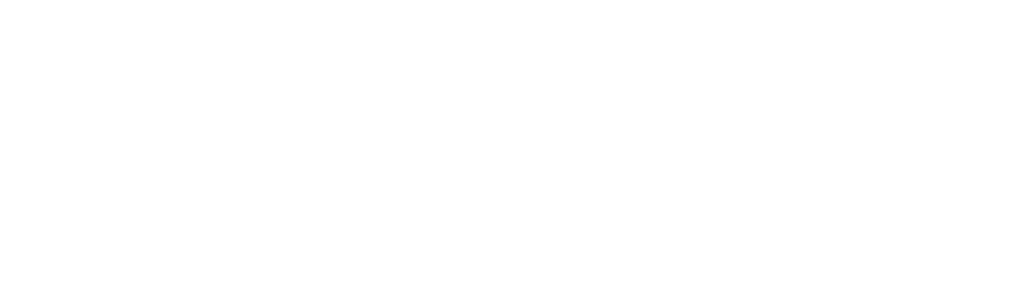
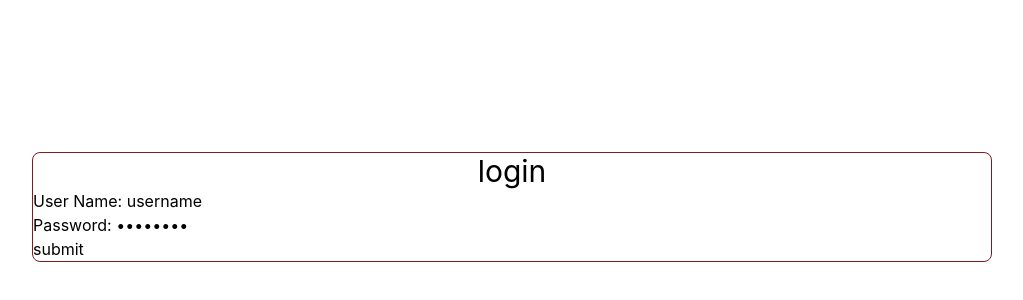
Before and after one commit to julia7hk/capstone-scanner, a React (Create React App) app: page / in a window 1280 px wide. Before the commit this address had no page. Shown: the part 88-388 px from the top of the page, without its empty margins (128-1151 px from the left). Built offline with nearby package versions, Linux system fonts and the light colour scheme.

Commit message:
deleted space and edit UI

```diff
--- a/src/App.js
+++ b/src/App.js
@@ -7,7 +7,7 @@ function App() {
   return (
     <BrowserRouter>
       <Routes>
-        <Route path="/ " element={<Login />} />
+        <Route path="/" element={<Login />} />
         <Route path="home" element={<Home />} />
       </Routes>
     </BrowserRouter>
--- a/src/pages/login.js
+++ b/src/pages/login.js
@@ -1,11 +1,14 @@
 function Login() {
   return (
-    <div className="border border-red-900 rounded-lg">
-      <h1>login</h1>
-      <input type="text" value="username" />
-      <input type="password" value="password" />
+    <div className="my-60 mx-40 border border-red-900 rounded-lg">
+      <h1 className="text-3xl text-center">login</h1>
+      <label for = "uname">User Name: </label>
+      <input type="text" id="uname" name="uname" value="username" /><br></br>
+      <label for = "pword">Password: </label>
+      <input type="password" id="pword" name="pword" value="password" /><br></br>
       <button>submit</button>
     </div>
+
   );
 }
 
```
